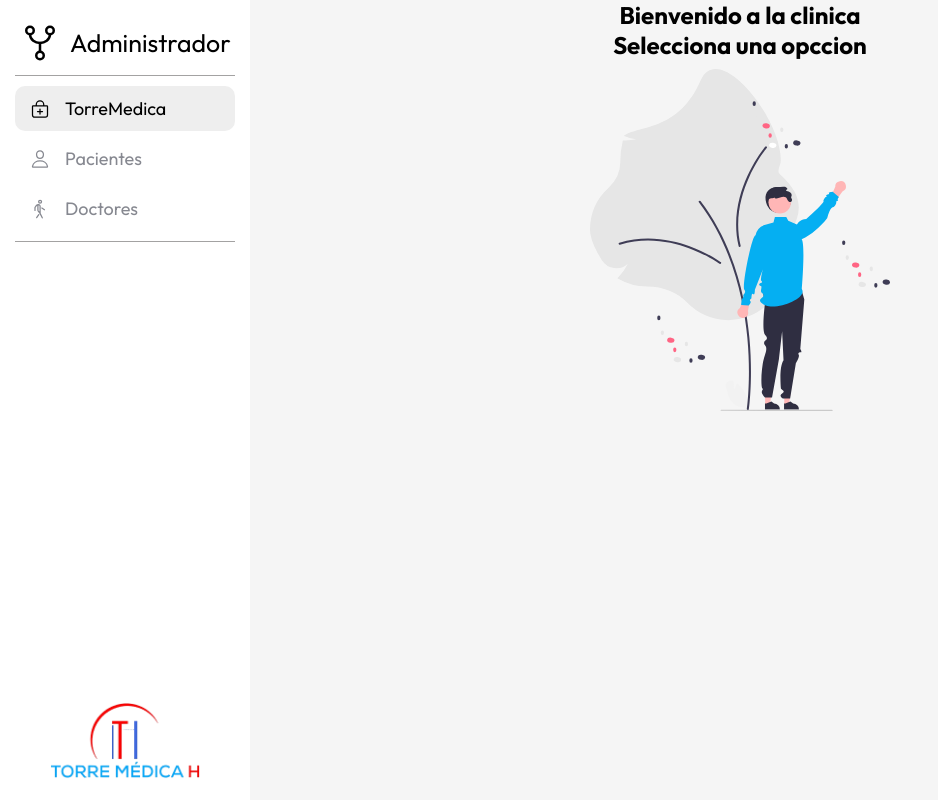
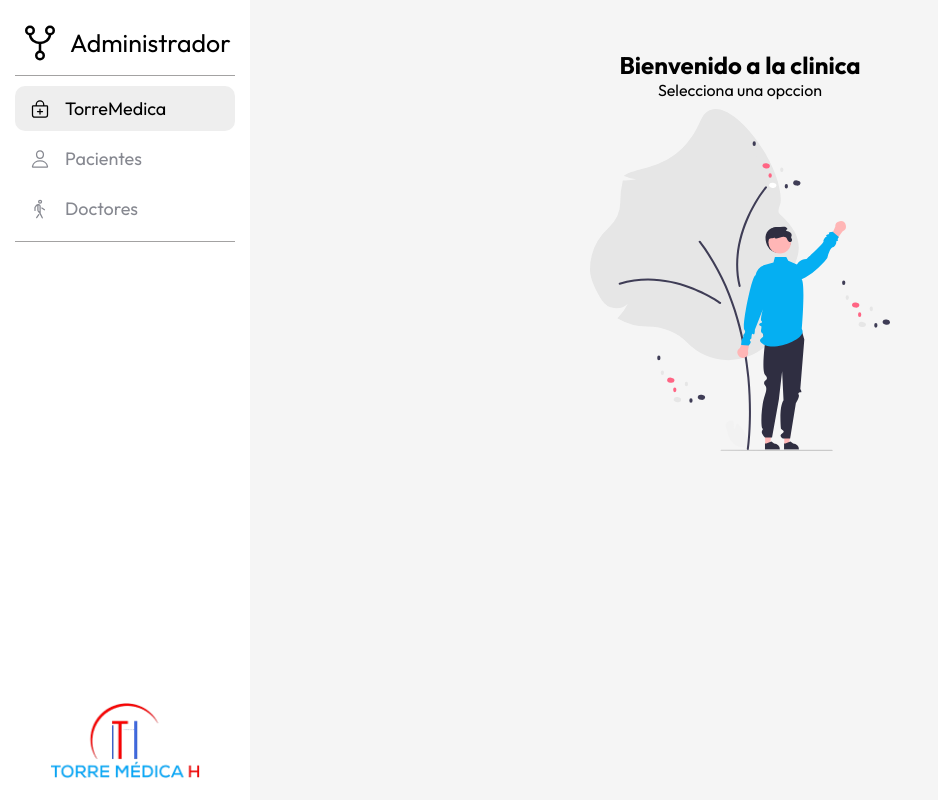
Before and after one commit to ErwinPlaza064/clinica-app, a PHP site: page / in a window 1280 px wide. Shown: the whole page, without its empty margins (0-938 px from the left). Run offline with PHP 8.4, Linux system fonts and the light colour scheme; data comes from the database, SQL or seed files in the repository.

Commit message:
Actualizar estilos de la página de inicio y agregar funcionalidad de nuevo paciente

```diff
--- a/Style/style_index.css
+++ b/Style/style_index.css
@@ -31,6 +31,9 @@ body {
   height: 100vh;
   width: 100%;
   background-color: var(--background-color);
+  font-family: "Outfit", sans-serif;
+  font-optical-sizing: auto;
+  font-style: normal;
 }
 
 /*menu*/
--- a/index.php
+++ b/index.php
@@ -63,9 +63,9 @@ $pacientes = $conn->query($sqlPacientes);
      </div>
     </div>
 
-    <section>
+    <section style="padding: 50px;">
     <h1 style="text-align: center; margin-left:200px;">Bienvenido a la clinica</h1>
-    <h2 style="text-align: center; margin-left:200px;">Selecciona una opccion</h2>
+    <p style="text-align: center; margin-left:200px;">Selecciona una opccion</p>
     <div style="display: flex; justify-content: center; align-items: center; height: 100px; margin-left:200px; margin-top:130px;">
     <img src="Img/welcome.svg" alt="" style="width: 300px;">
     </div>
```
